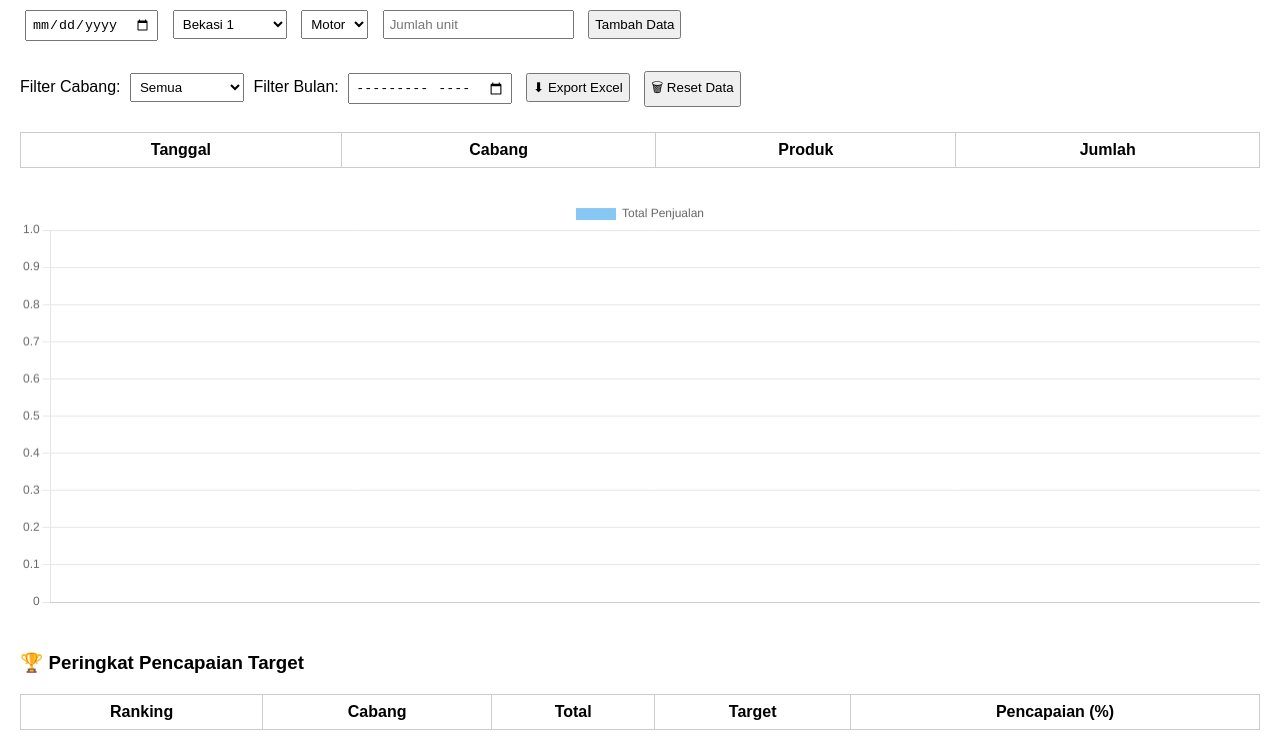
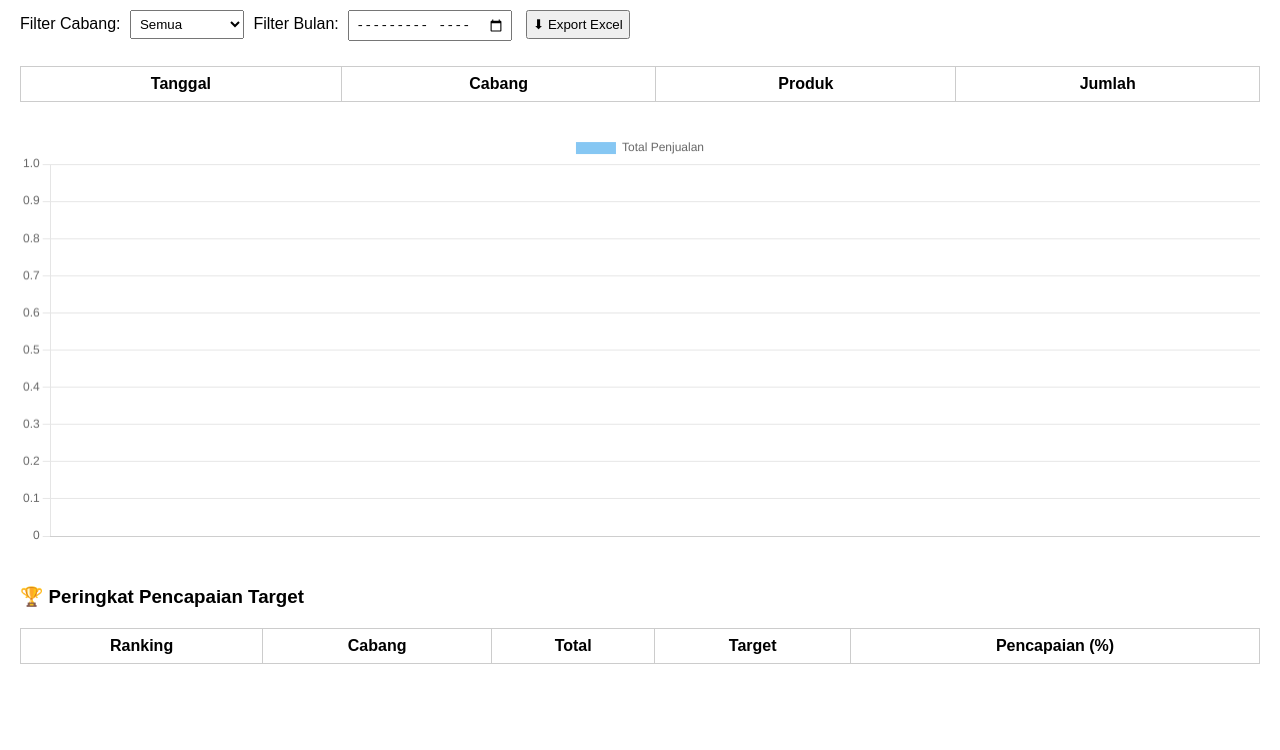
Before and after one commit to aigolaii/Report-Sales-AIGOLAII-All-Cabang, a plain HTML site: page index.html in a window 1280 px wide. Shown: the part 83-833 px from the top of the page. After the commit the page ends 800 px from the top, so only its background shows below. Drawn offline with nearby package versions, Linux system fonts and the light colour scheme.

Commit message:
Add files via upload

```diff
--- a/index.html
+++ b/index.html
@@ -1,3 +1,4 @@
+
 <!DOCTYPE html>
 <html lang="id">
 <head>
@@ -19,31 +20,12 @@
 <body>
   <h2>📊 Sales Cabang AIGOLAII</h2>
 
-  <div>
+  <!-- Form input sengaja disembunyikan -->
+  <div style="display:none;">
     <input type="date" id="tanggal">
-    <select id="cabang">
-      <option value="Bekasi 1">Bekasi 1</option>
-      <option value="Bekasi 2">Bekasi 2</option>
-      <option value="Bekasi 3">Bekasi 3</option>
-      <option value="Bintaro">Bintaro</option>
-      <option value="BSD">BSD</option>
-      <option value="Cawang">Cawang</option>
-      <option value="Cengkareng">Cengkareng</option>
-      <option value="Garut">Garut</option>
-      <option value="Jogja">Jogja</option>
-      <option value="Padang">Padang</option>
-      <option value="Pondok Gede">Pondok Gede</option>
-      <option value="Sibolga">Sibolga</option>
-      <option value="Cikarang">Cikarang</option>
-      <option value="Cileungsi">Cileungsi</option>
-      <option value="Jaksel">Jaksel</option>
-      <option value="Tele HO">Tele HO</option>
-    </select>
-    <select id="produk">
-      <option value="Motor">Motor</option>
-      <option value="Mobil">Mobil</option>
-    </select>
-    <input type="number" id="jumlah" placeholder="Jumlah unit" min="1">
+    <select id="cabang"></select>
+    <select id="produk"></select>
+    <input type="number" id="jumlah">
     <button onclick="tambahData()">Tambah Data</button>
   </div>
 
@@ -72,7 +54,6 @@
     <label>Filter Bulan:</label>
     <input type="month" id="filterBulan" onchange="tampilkanData()">
     <button onclick="downloadExcel()">⬇ Export Excel</button>
-    <button onclick="resetData()">🗑 Reset Data</button>
   </div>
 
   <table id="tabelData">
@@ -114,28 +95,6 @@
       "Cikarang": 55, "Cileungsi": 55, "Jaksel": 55,
       "Tele HO": 55
     };
-
-    function tambahData() {
-      const tanggal = document.getElementById("tanggal").value;
-      const cabang = document.getElementById("cabang").value;
-      const produk = document.getElementById("produk").value;
-      const jumlah = parseInt(document.getElementById("jumlah").value);
-
-      if (!tanggal || !cabang || !produk || isNaN(jumlah)) {
-        alert("Harap isi semua field!");
-        return;
-      }
-
-      data.push({ tanggal, cabang, produk, jumlah });
-      localStorage.setItem("penjualan", JSON.stringify(data));
-      tampilkanData();
-      resetForm();
-    }
-
-    function resetForm() {
-      document.getElementById("tanggal").value = "";
-      document.getElementById("jumlah").value = "";
-    }
 
     function tampilkanData() {
       const tbody = document.querySelector("#tabelData tbody");
@@ -222,14 +181,6 @@
       XLSX.writeFile(wb, "data_penjualan.xlsx");
     }
 
-    function resetData() {
-      if (confirm("Yakin ingin menghapus semua data?")) {
-        localStorage.removeItem("penjualan");
-        data = [];
-        tampilkanData();
-      }
-    }
-
     tampilkanData();
   </script>
 </body>
```
